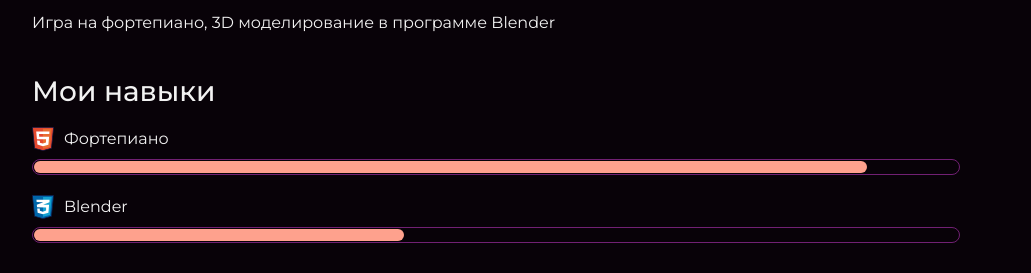
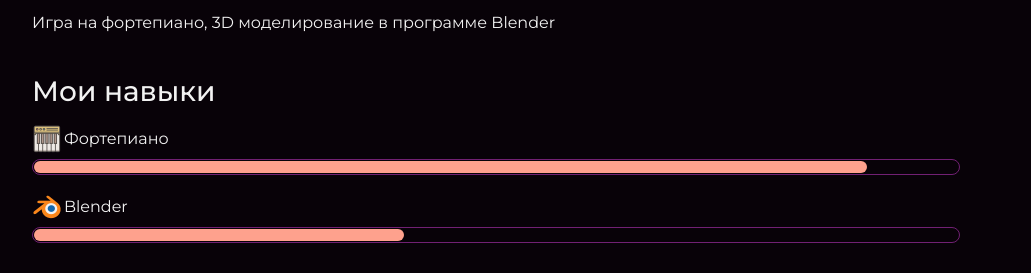
Before and after one commit to TatyanaPliuhina/portfolio, a plain HTML site: page index.html in a window 1280 px wide. Shown: the part 2000-2273 px from the top of the page, without its empty margins (144-1175 px from the left). Drawn offline with Linux system fonts and the light colour scheme.

Commit message:
change_icon

```diff
--- a/style.css
+++ b/style.css
@@ -107,11 +107,11 @@ body {
 }
 
 .skill-piano {
-  background-image: url("img/icon-html.svg");
+  background-image: url("img/icon-piano.png");
 }
 
 .skill-blender {
-  background-image: url("img/icon-css.svg");
+  background-image: url("img/icon-blender.png");
 }
 
 .level {
```
Also changed, not shown: img/icon-blender.png (added), img/icon-piano.png (added).
